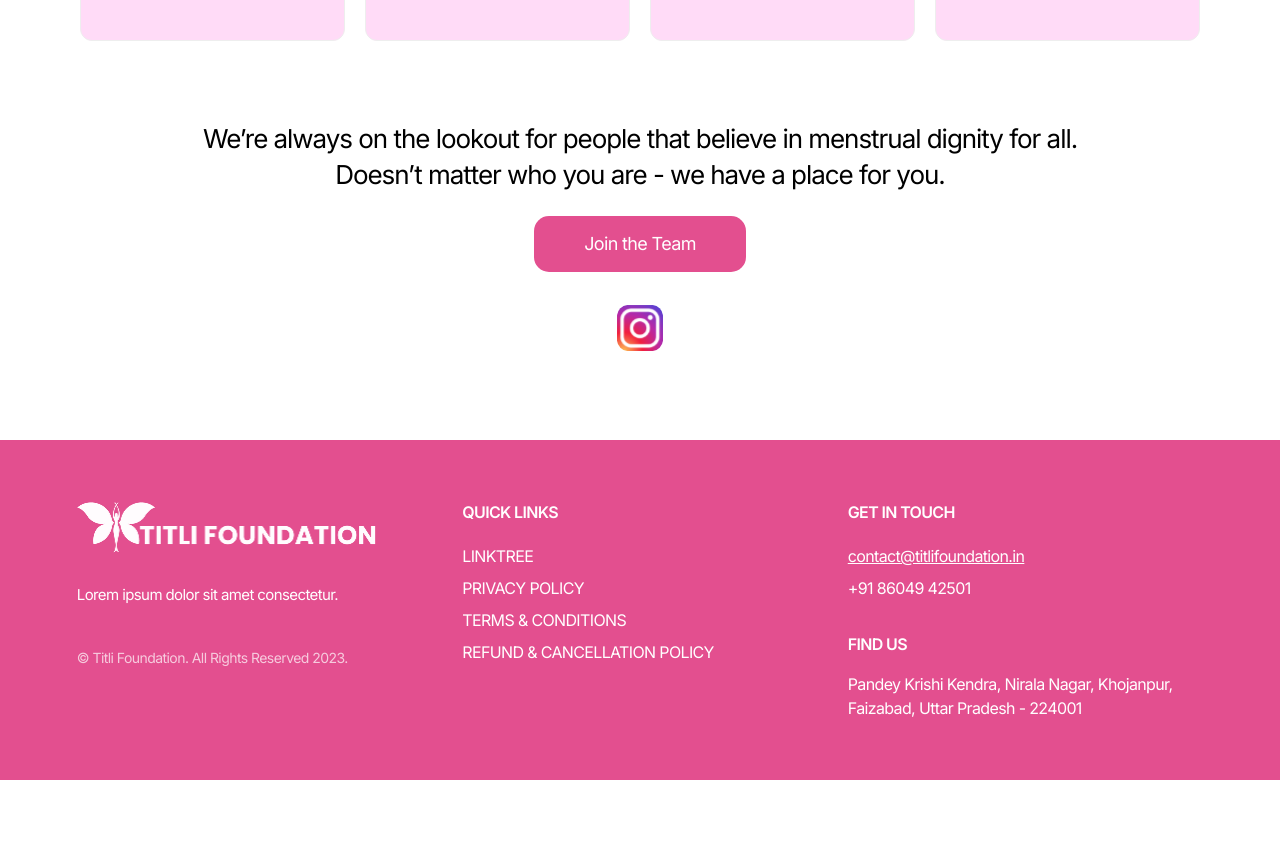
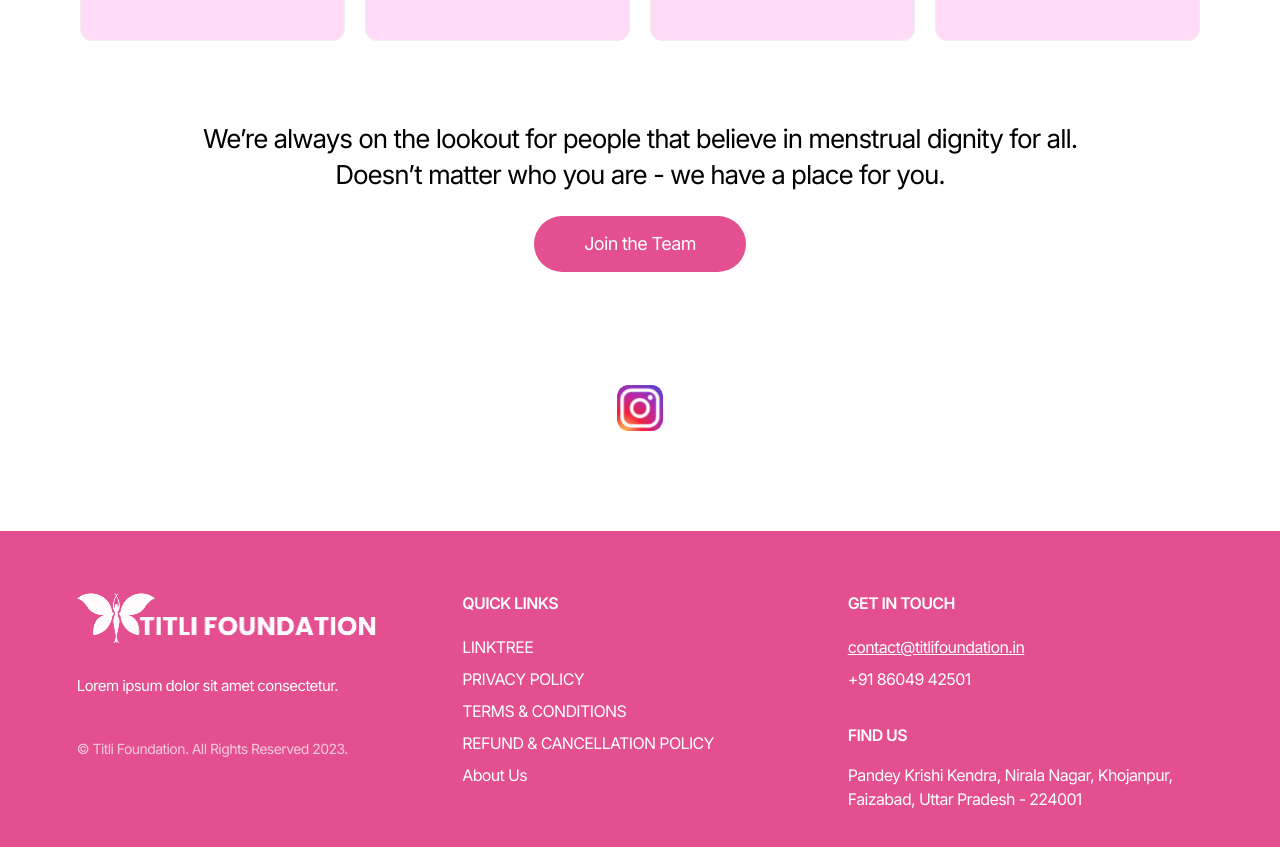
Before and after one commit to kunalbawliya/copy-titli-website, a Next.js app: page /donate in a window 1280 px wide. Shown: the part 980-1827 px from the top of the page. Before the commit the page ends 1760 px from the top, so only its background shows below. Built offline with nearby package versions, Linux system fonts and the light colour scheme; no server answers; a web font is replaced by a local one.

Commit message:
About us link in Footer

```diff
--- a/components/Footer.js
+++ b/components/Footer.js
@@ -20,6 +20,7 @@ export default function Footer() {
           <a href="/privacy-policy">PRIVACY POLICY</a>
           <a href="/terms-and-conditions">TERMS & CONDITIONS</a>
           <a href="/refund-and-cancellation-policy">REFUND & CANCELLATION POLICY</a>
+          <a href="/aboutus">About Us</a>
         </div>
 
         {/* Right Column - Contact */}
--- a/pages/donate.js
+++ b/pages/donate.js
@@ -162,31 +162,42 @@ export default function Donate() {
         </div>
 
         {/* 💌 Join the Team Section */}
-        <section className="text-center px-4 md:px-8 mt-20">
+        <section className="text-center px-4 md:px-8 mt-20 mb-20">
           <h2 className="text-[18px] md:text-[22px] lg:text-[26px] font-inter max-w-4xl mx-auto mb-6 text-black leading-snug">
             We’re always on the lookout for people that believe in menstrual
             dignity for all. Doesn’t matter who you are - we have a place for
             you.
           </h2>
-          <button className="bg-pink text-white px-8 md:px-12 py-3 rounded-[15px] text-base md:text-lg border-2 border-transparent hover:bg-white hover:text-pink hover:border-pink duration-300 transition">
-            Join the Team
-          </button>
+          <a
+            href="https://tr.ee/vx87XEdgfh"
+            target="_blank"
+            rel="noopener noreferrer"
+          >
+            <button className="bg-pink text-white px-8 md:px-12 py-3 rounded-[30px] text-base md:text-lg border-2 border-transparent hover:bg-white hover:text-pink hover:border-pink duration-300 transition">
+              Join the Team
+            </button>
+          </a>
         </section>
 
         {/* 📸 Instagram Hover Section */}
-        <section className="flex justify-center py-1 mt-6 mb-20">
-          <div className="group relative w-fit flex items-center justify-center">
-            <div className="relative inline-flex items-center font-[Inter] font-semibold text-[20px] tracking-[-0.06em]">
+        <section className="flex justify-center py-4 pt-7 pb-[95px]">
+          <a
+            href="https://www.instagram.com/titlifoundation"
+            target="_blank"
+            rel="noopener noreferrer"
+            className="group relative w-fit flex items-center justify-center"
+          >
+            <div className="relative inline-flex items-center font-[Inter] font-semibold text-[18px] md:text-[20px] tracking-[-0.06em]">
               <img
                 src="/svgs/instagram-logo.svg"
                 alt="Instagram"
-                className="w-14 h-14 transition-transform duration-500 ease-in-out group-hover:-translate-x-[5.5rem]"
+                className="w-12 h-12 md:w-14 md:h-14 transition-transform duration-500 ease-in-out group-hover:-translate-x-[6rem]"
               />
-              <span className="absolute left-full ml-0 -translate-x-[5.5rem] origin-left scale-x-0 opacity-0 group-hover:scale-x-100 group-hover:opacity-100 transition-all duration-300 ease-in-out text-pink-600 px-4 py-1 rounded-full whitespace-nowrap">
+              <span className="absolute left-full ml-0 -translate-x-[6rem] origin-left scale-x-0 opacity-0 group-hover:scale-x-100 group-hover:opacity-100 transition-all duration-300 ease-in-out text-pink-600 px-4 py-1 rounded-full whitespace-nowrap">
                 Follow our journey
               </span>
             </div>
-          </div>
+          </a>
         </section>
       </div>
       <Footer />
```
Also changed, not shown: public/images/blog_img/blog1/blog1.png (deleted), public/images/blog_img/demo/demo.png.
